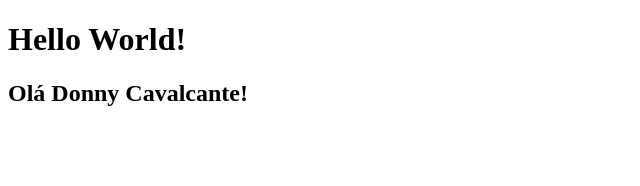
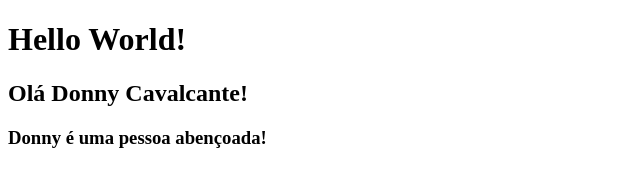
Before and after one commit to donnycavalcante/1-first_project, a plain HTML site: page index.html in a window 1280 px wide. Shown: the whole page, without its empty margins (0-640 px from the left). Drawn offline with Linux system fonts and the light colour scheme.

Commit message:
Add Heading 3

```diff
--- a/index.html
+++ b/index.html
@@ -9,5 +9,6 @@
   <body>
     <h1>Hello World!</h1>
     <h2>Olá Donny Cavalcante!</h2>
+    <h3>Donny é uma pessoa abençoada!</h3>
   </body>
 </html>
```
